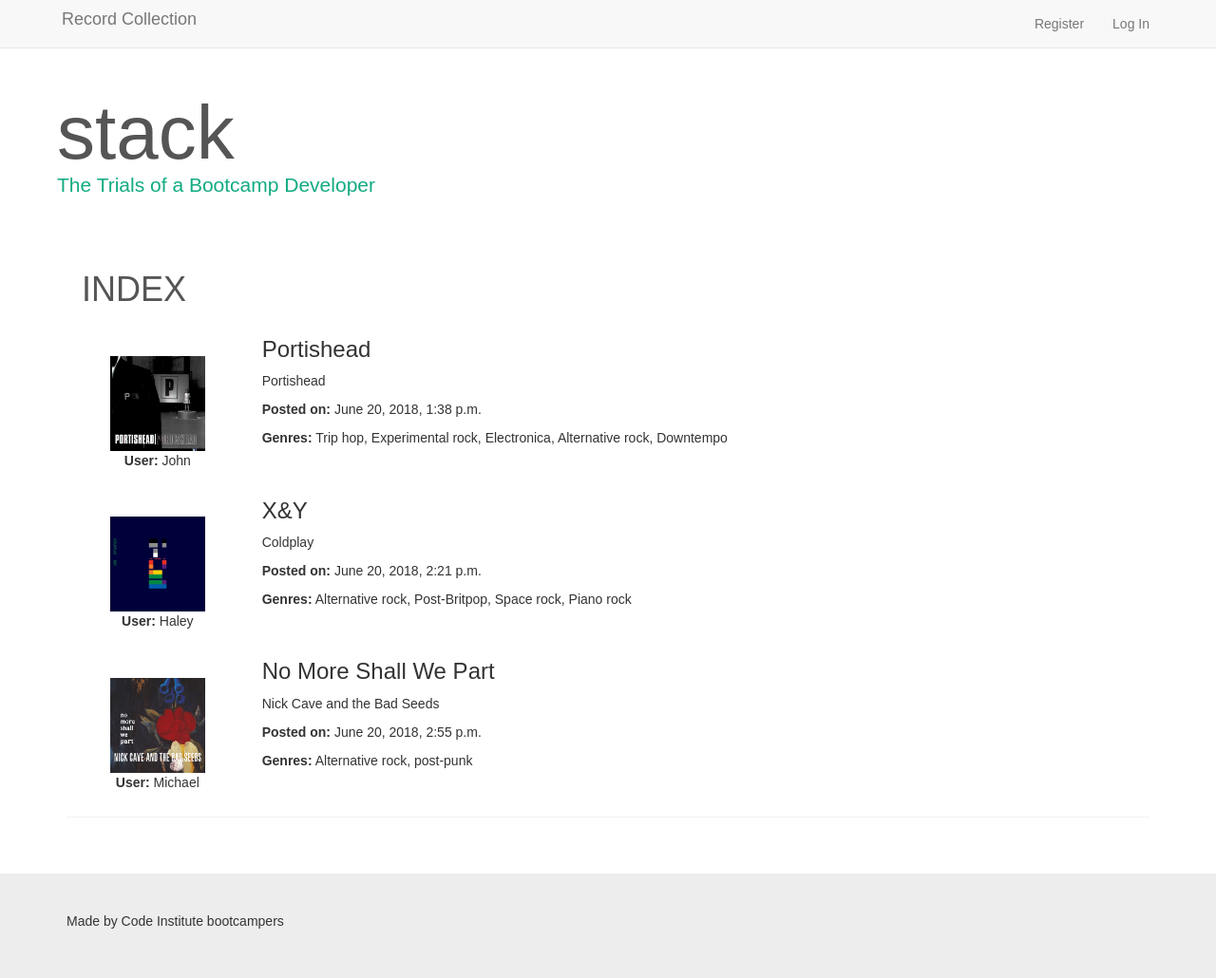
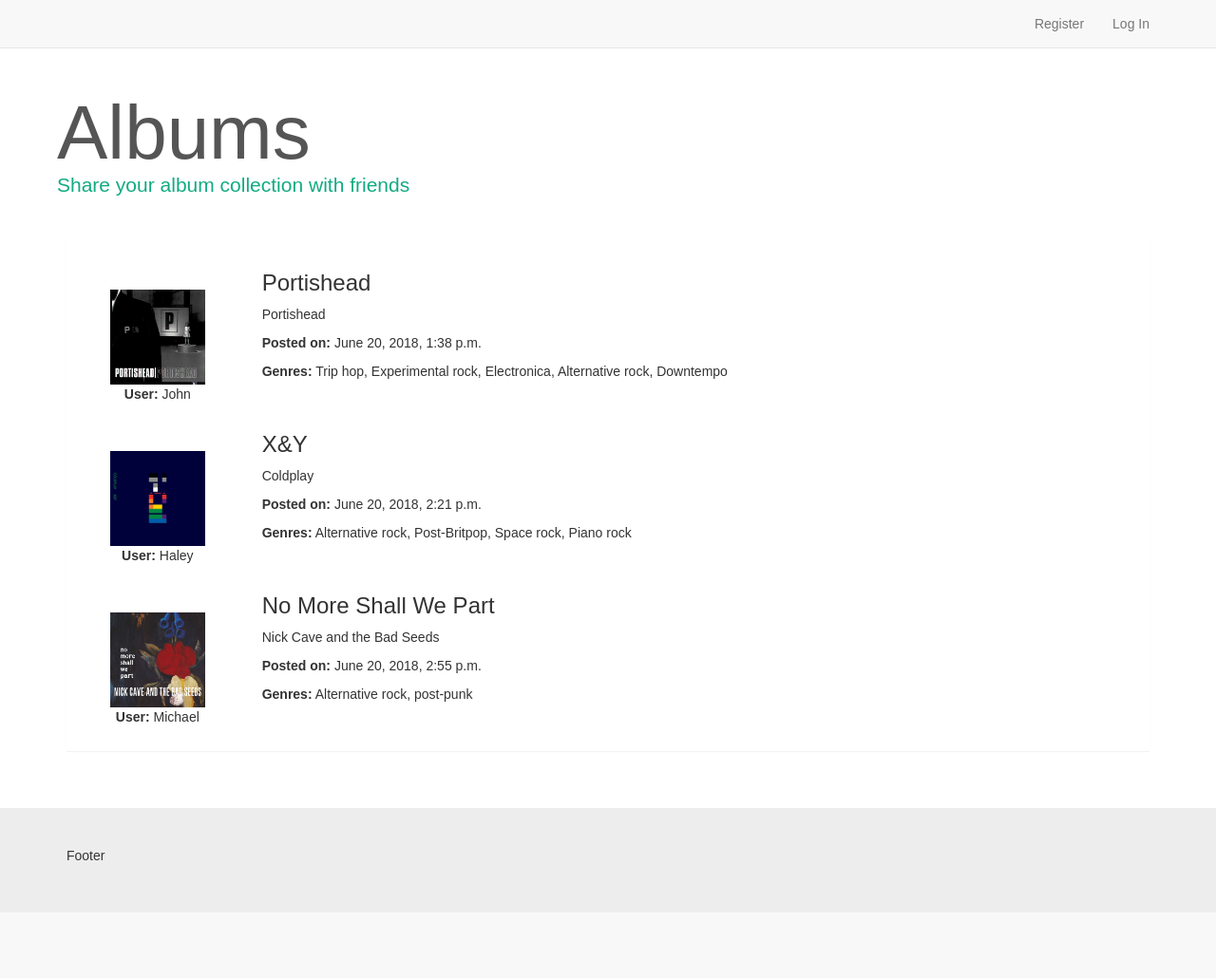
Before and after one commit to johnpooch/albums, a Django app: page / in a window 1280 px wide. Shown: the whole page at 95% size. After the commit the page ends 906 px from the top, so only its background shows below. Run offline with Django 3.2, Linux system fonts and the light colour scheme; data comes from the database, SQL or seed files in the repository; both versions use the stored data as it was after the commit; some libraries are stand-ins or nearby versions.

Commit message:
S3 working

```diff
--- a/home/templates/home/index.html
+++ b/home/templates/home/index.html
@@ -1,8 +1,6 @@
 {% extends 'base.html' %}
 {% load static from staticfiles %}
 {% block content %}
-
-<h1>INDEX</h1>
 
 {% for title in titles %}
 
--- a/templates/base.html
+++ b/templates/base.html
@@ -21,12 +21,12 @@
                     <span class="icon-bar"></span>
                     <span class="icon-bar"></span>
                 </button>
-                <a class="navbar-brand" href="/">Record Collection</img></a>
                 </div>
             <div id="navbar" class="navbar-collapse collapse">
 
                 <ul class="nav navbar-nav navbar-right">
                     {% if user.is_authenticated %}
+                    <li><a href="/">Home</a></li>
                     <li><a href="/add_music">Add Music</a></li>
                     <li><a href="/accounts/profile">Profile</a></li>
                     <li><a href="/accounts/logout">Log Out</a></li>
@@ -42,8 +42,8 @@
     <div id="masthead">
         <div class="container">
             <div class="row">
-                <h1> stack
-                    <p id="logo" class="lead">The Trials of a Bootcamp Developer</p>
+                <h1> Albums
+                    <p id="logo" class="lead">Share your album collection with friends</p>
                 </h1>
             </div>
         </div>
@@ -65,7 +65,7 @@
     </div>
     <footer>
         <div class="container">
-            <p>Made by Code Institute bootcampers</p>
+            <p>Footer</p>
         </div>
     </footer>
 
```
Also changed, not shown: db.sqlite3, media/images/No-More-Shall-We-Part1-768x768.jpg (added), media/images/R-479908-1365163091-8878.jpg (added).
